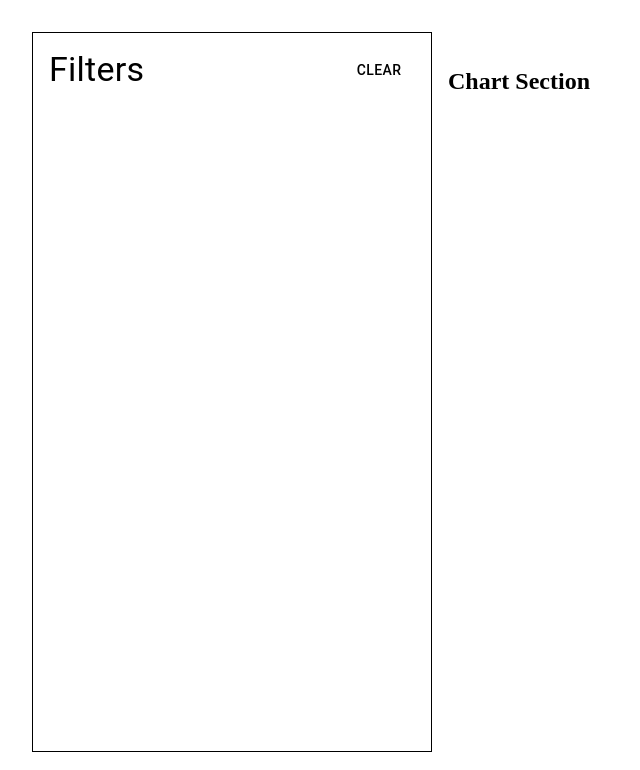
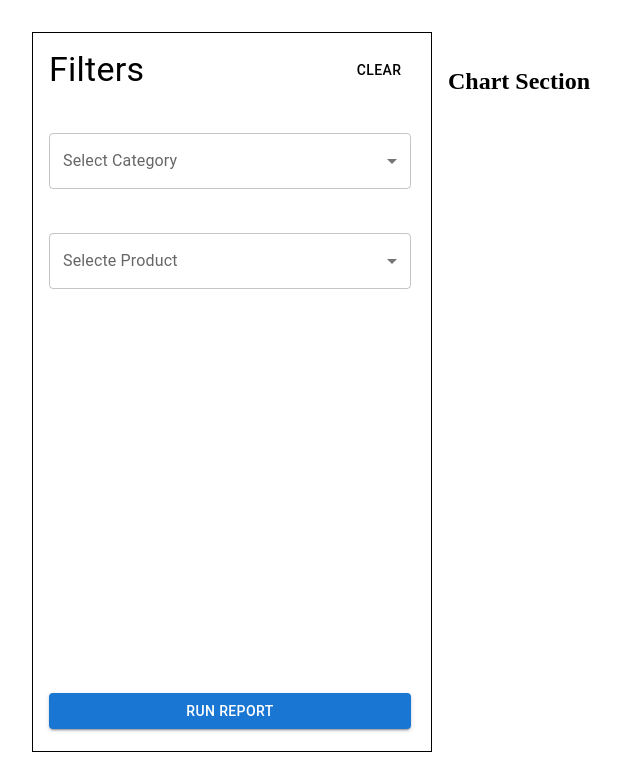
Before and after one commit to asisenevi89/product-dashboard, a React (Create React App) app: page / in a window 1280 px wide. Shown: the top 770 px of the page, without its empty margins (0-640 px from the left). Built offline with nearby package versions, Linux system fonts and the light colour scheme.

Commit message:
finished filter section layout

```diff
--- /dev/null
+++ b/src/Components/Home/Sections/Filter/Partials/FilterSelect.tsx
@@ -0,0 +1,39 @@
+import React, { memo } from 'react';
+import {
+  Select,
+  Box,
+  FormControl,
+  InputLabel,
+  MenuItem,
+} from '@mui/material';
+import { FilterSelectType, SelectOptionType } from '../type';
+
+const FilterSelect = ({
+  id,
+  label,
+  labelId,
+  selectedValue,
+  onChange,
+  options,
+  isMultiple = false
+}: FilterSelectType) => (
+  <Box>
+    <FormControl fullWidth>
+      <InputLabel id={labelId}>{label}</InputLabel>
+      <Select
+        labelId={labelId}
+        id={id}
+        value={selectedValue}
+        label="Selecte Category"
+        onChange={onChange}
+        multiple={isMultiple}
+      >
+        {options.map(option => (
+          <MenuItem value={option.value} key={option.value}>{option.label}</MenuItem>
+        ))}
+      </Select>
+    </FormControl>
+  </Box>
+)
+
+export default memo(FilterSelect);
--- a/src/Components/Home/Sections/Filter/index.tsx
+++ b/src/Components/Home/Sections/Filter/index.tsx
@@ -1,9 +1,24 @@
-import React from 'react';
-import { Typography, Button, Grid } from '@mui/material';
+import React, { useState, memo } from 'react';
+import {
+  Typography,
+  Button,
+  Grid,
+  SelectChangeEvent,
+} from '@mui/material';
+import FilterSelect from './Partials/FilterSelect';
 
 const FilterSection = () => {
+  const [selectedCategory, setSelectedCategory] = useState<string>('');
+  const [selectedProducts, setSelectedProducts] = useState([]);
+
+  const onCategoryChanged = (event: SelectChangeEvent) => {
+    const { value } = event.target;
+    setSelectedCategory(value);
+  };
+
   return (
-    <div className='filter-section'>
+    <Grid container className='filter-section' direction="column" justifyContent="space-between">
+      <Grid container>
         <Grid
           container direction="row"
           justifyContent="space-between"
@@ -12,9 +27,35 @@ const FilterSection = () => {
           <Typography variant="h4">Filters</Typography>
           <Button color='inherit'>Clear</Button>
         </Grid>
-    </div>
-
-  )
+        <Grid
+          container
+          direction="column"
+          justifyContent="space-around"
+          className='filter-area'
+        >
+          <FilterSelect
+            labelId="category-label"
+            id="category-select"
+            selectedValue={selectedCategory}
+            label="Select Category"
+            onChange={onCategoryChanged}
+            options={[]}
+          />
+          <FilterSelect
+            labelId="product-label"
+            id="product-select"
+            selectedValue={selectedProducts}
+            label="Selecte Product"
+            onChange={onCategoryChanged}
+            options={[]}
+          />
+        </Grid>
+      </Grid>
+      <Button variant='contained'>
+        Run Report
+      </Button>
+    </Grid>
+  );
 }
 
-export default FilterSection;
+export default memo(FilterSection);
--- /dev/null
+++ b/src/Components/Home/Sections/Filter/type.ts
@@ -0,0 +1,16 @@
+import { SelectChangeEvent } from '@mui/material';
+
+export type FilterSelectType = {
+  id: string,
+  label: string,
+  labelId: string,
+  selectedValue: any,
+  onChange: (event: SelectChangeEvent) => void
+  options: SelectOptionType[],
+  isMultiple?: boolean,
+};
+
+export type SelectOptionType = {
+  value: string | number,
+  label: string,
+}
--- a/src/Components/Home/styles.scss
+++ b/src/Components/Home/styles.scss
@@ -4,7 +4,14 @@
   .filter-section-wrapper {
     border: 1px solid;
     .filter-section {
-      margin-right: 20px;
+      height: calc(100vh - 120px);
+      padding-right: 20px;
+      .title-area {
+        margin-bottom: 20px;
+      }
+      .filter-area {
+        min-height: 200px;
+      }
     }
   }
 }
```
Lines whose indentation alone changed are shown as unchanged.
